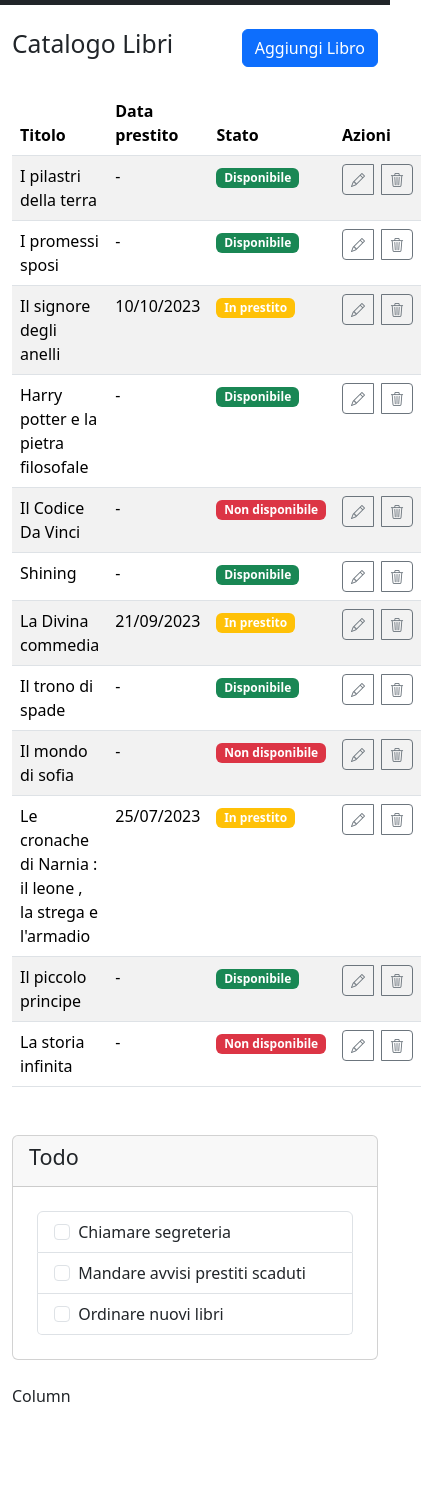
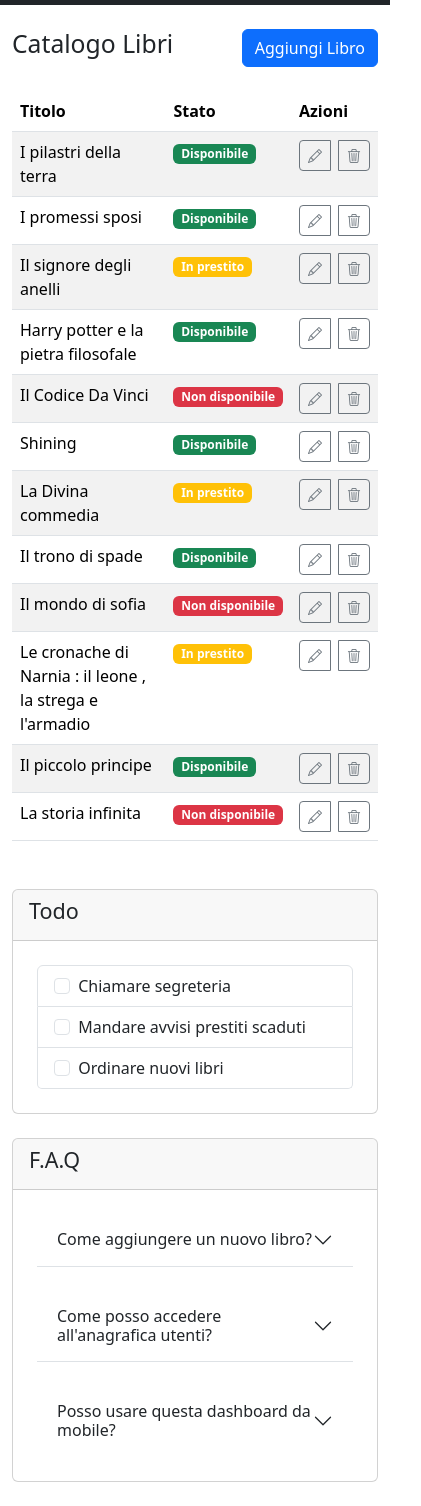
Before and after one commit to giuseppemele94/html-css-bootstrap-dashboard, a plain HTML site: page index.html in a window 390 px wide. Shown: the part 62-1568 px from the top of the page, 421 px wide, since content can reach past the window. Before the commit the page ends 1494 px from the top, so only its background shows below. Drawn offline with nearby package versions, Linux system fonts and the light colour scheme.

Commit message:
feat : nascondo colonna "Data prestito" su mobile usando d-none d-md-table-cell

```diff
--- a/index.html
+++ b/index.html
@@ -72,15 +72,15 @@
                             <thead>
                                 <tr>
                                     <th scope="col">Titolo</th>
-                                    <th scope="col">Data prestito</th>
+                                    <th class="d-none d-md-table-cell" scope="col">Data prestito</th>
                                     <th scope="col">Stato</th>
-                                    <th scope="col">Azioni</th>
+                                    <th scope="col ">Azioni</th>
                                 </tr>
                             </thead>
                             <tbody>
                                 <tr>
                                     <td>I pilastri della terra</td>
-                                    <td>-</td>
+                                    <td class="d-none d-md-table-cell">-</td>
                                     <td><span class="badge text-bg-success">Disponibile</span></td>
                                     <td>
                                         <div class="btn-group gap-2" role="group">
@@ -96,7 +96,7 @@
 
                                 <tr>
                                     <td>I promessi sposi</td>
-                                    <td>-</td>
+                                    <td class="d-none d-md-table-cell">-</td>
                                     <td><span class="badge text-bg-success">Disponibile</span></td>
                                     <td>
                                         <div class="btn-group gap-2" role="group">
@@ -112,7 +112,7 @@
 
                                 <tr>
                                     <td>Il signore degli anelli</td>
-                                    <td>10/10/2023</td>
+                                    <td class="d-none d-md-table-cell">10/10/2023</td>
                                     <td><span class="badge text-bg-warning text-white">In prestito</span></td>
                                     <td>
                                         <div class="btn-group gap-2" role="group">
@@ -128,7 +128,7 @@
 
                                 <tr>
                                     <td>Harry potter e la pietra filosofale</td>
-                                    <td>-</td>
+                                    <td class="d-none d-md-table-cell">-</td>
                                     <td><span class="badge text-bg-success">Disponibile</span></td>
                                     <td>
                                         <div class="btn-group gap-2" role="group">
@@ -144,7 +144,7 @@
 
                                 <tr>
                                     <td>Il Codice Da Vinci</td>
-                                    <td>-</td>
+                                    <td class="d-none d-md-table-cell">-</td>
                                     <td><span class="badge text-bg-danger">Non disponibile</span></td>
                                     <td>
                                         <div class="btn-group gap-2" role="group">
@@ -160,7 +160,7 @@
 
                                 <tr>
                                     <td>Shining</td>
-                                    <td>-</td>
+                                    <td class="d-none d-md-table-cell">-</td>
                                     <td><span class="badge text-bg-success">Disponibile</span></td>
                                     <td>
                                         <div class="btn-group gap-2" role="group">
@@ -176,7 +176,7 @@
 
                                 <tr>
                                     <td>La Divina commedia</td>
-                                    <td>21/09/2023</td>
+                                    <td class="d-none d-md-table-cell">21/09/2023</td>
                                     <td><span class="badge text-bg-warning text-white">In prestito</span></td>
                                     <td>
                                         <div class="btn-group gap-2" role="group">
@@ -192,7 +192,7 @@
 
                                 <tr>
                                     <td>Il trono di spade</td>
-                                    <td>-</td>
+                                    <td class="d-none d-md-table-cell">-</td>
                                     <td><span class="badge text-bg-success">Disponibile</span></td>
                                     <td>
                                         <div class="btn-group gap-2" role="group">
@@ -208,7 +208,7 @@
 
                                 <tr>
                                     <td>Il mondo di sofia</td>
-                                    <td>-</td>
+                                    <td class="d-none d-md-table-cell">-</td>
                                     <td><span class="badge text-bg-danger">Non disponibile</span></td>
                                     <td>
                                         <div class="btn-group gap-2" role="group">
@@ -224,7 +224,7 @@
 
                                 <tr>
                                     <td>Le cronache di Narnia : il leone , la strega e l'armadio</td>
-                                    <td>25/07/2023</td>
+                                    <td class="d-none d-md-table-cell">25/07/2023</td>
                                     <td><span class="badge text-bg-warning text-white">In prestito</span></td>
                                     <td>
                                         <div class="btn-group gap-2" role="group">
@@ -240,7 +240,7 @@
 
                                 <tr>
                                     <td>Il piccolo principe</td>
-                                    <td>-</td>
+                                    <td class="d-none d-md-table-cell">-</td>
                                     <td><span class="badge text-bg-success">Disponibile</span></td>
                                     <td>
                                         <div class="btn-group gap-2" role="group">
@@ -256,7 +256,7 @@
 
                                 <tr>
                                     <td>La storia infinita</td>
-                                    <td>-</td>
+                                    <td class="d-none d-md-table-cell">-</td>
                                     <td><span class="badge text-bg-danger">Non disponibile</span></td>
                                     <td>
                                         <div class="btn-group gap-2" role="group">
@@ -289,26 +289,86 @@
                                         <li class="list-group-item">
                                             <input class="form-check-input me-1" type="checkbox" value=""
                                                 id="firstCheckbox">
-                                            <label class="form-check-label" for="firstCheckbox">Chiamare segreteria</label>
+                                            <label class="form-check-label" for="firstCheckbox">Chiamare
+                                                segreteria</label>
                                         </li>
                                         <li class="list-group-item">
                                             <input class="form-check-input me-1" type="checkbox" value=""
                                                 id="secondCheckbox">
-                                            <label class="form-check-label" for="secondCheckbox">Mandare avvisi prestiti scaduti</label>
+                                            <label class="form-check-label" for="secondCheckbox">Mandare avvisi prestiti
+                                                scaduti</label>
                                         </li>
                                         <li class="list-group-item">
                                             <input class="form-check-input me-1" type="checkbox" value=""
                                                 id="thirdCheckbox">
-                                            <label class="form-check-label" for="thirdCheckbox">Ordinare nuovi libri</label>
+                                            <label class="form-check-label" for="thirdCheckbox">Ordinare nuovi
+                                                libri</label>
                                         </li>
                                     </ul>
 
                                 </div>
                             </div>
 
-                            <!-- Riga 2 della colonna destra -->
+                            <!-- Riga 2 F.A.Q -->
                             <div class="col-12">
-                                Column
+                                <div class="card">
+                                    <div class="card-header">
+                                        <h4>F.A.Q</h4>
+                                    </div>
+
+                                    <div class="accordion accordion-flush" id="accordionFlushExample">
+                                        <div class="accordion-item m-4">
+                                            <h2 class="accordion-header">
+                                                <button class="accordion-button collapsed" type="button"
+                                                    data-bs-toggle="collapse" data-bs-target="#flush-collapseOne"
+                                                    aria-expanded="false" aria-controls="flush-collapseOne">
+                                                    Come aggiungere un nuovo libro?
+                                                </button>
+                                            </h2>
+                                            <div id="flush-collapseOne" class="accordion-collapse collapse"
+                                                data-bs-parent="#accordionFlushExample">
+                                                <div class="accordion-body">Placeholder content for this accordion,
+                                                    which is intended to demonstrate the <code>.accordion-flush</code>
+                                                    class. This is the first item’s accordion body.</div>
+                                            </div>
+                                        </div>
+                                        <div class="accordion-item m-4">
+                                            <h2 class="accordion-header">
+                                                <button class="accordion-button collapsed" type="button"
+                                                    data-bs-toggle="collapse" data-bs-target="#flush-collapseTwo"
+                                                    aria-expanded="false" aria-controls="flush-collapseTwo">
+                                                    Come posso accedere all'anagrafica utenti?
+                                                </button>
+                                            </h2>
+                                            <div id="flush-collapseTwo" class="accordion-collapse collapse"
+                                                data-bs-parent="#accordionFlushExample">
+                                                <div class="accordion-body">Placeholder content for this accordion,
+                                                    which is intended to demonstrate the <code>.accordion-flush</code>
+                                                    class. This is the second item’s accordion body. Let’s imagine this
+                                                    being filled with some actual content.</div>
+                                            </div>
+                                        </div>
+                                        <div class="accordion-item m-4">
+                                            <h2 class="accordion-header">
+                                                <button class="accordion-button collapsed" type="button"
+                                                    data-bs-toggle="collapse" data-bs-target="#flush-collapseThree"
+                                                    aria-expanded="false" aria-controls="flush-collapseThree">
+                                                    Posso usare questa dashboard da mobile?
+                                                </button>
+                                            </h2>
+                                            <div id="flush-collapseThree" class="accordion-collapse collapse"
+                                                data-bs-parent="#accordionFlushExample">
+                                                <div class="accordion-body">Placeholder content for this accordion,
+                                                    which is intended to demonstrate the <code>.accordion-flush</code>
+                                                    class. This is the third item’s accordion body. Nothing more
+                                                    exciting happening here in terms of content, but just filling up the
+                                                    space to make it look, at least at first glance, a bit more
+                                                    representative of how this would look in a real-world application.
+                                                </div>
+                                            </div>
+                                        </div>
+                                    </div>
+                                </div>
                             </div>
 
                         </div>
```
